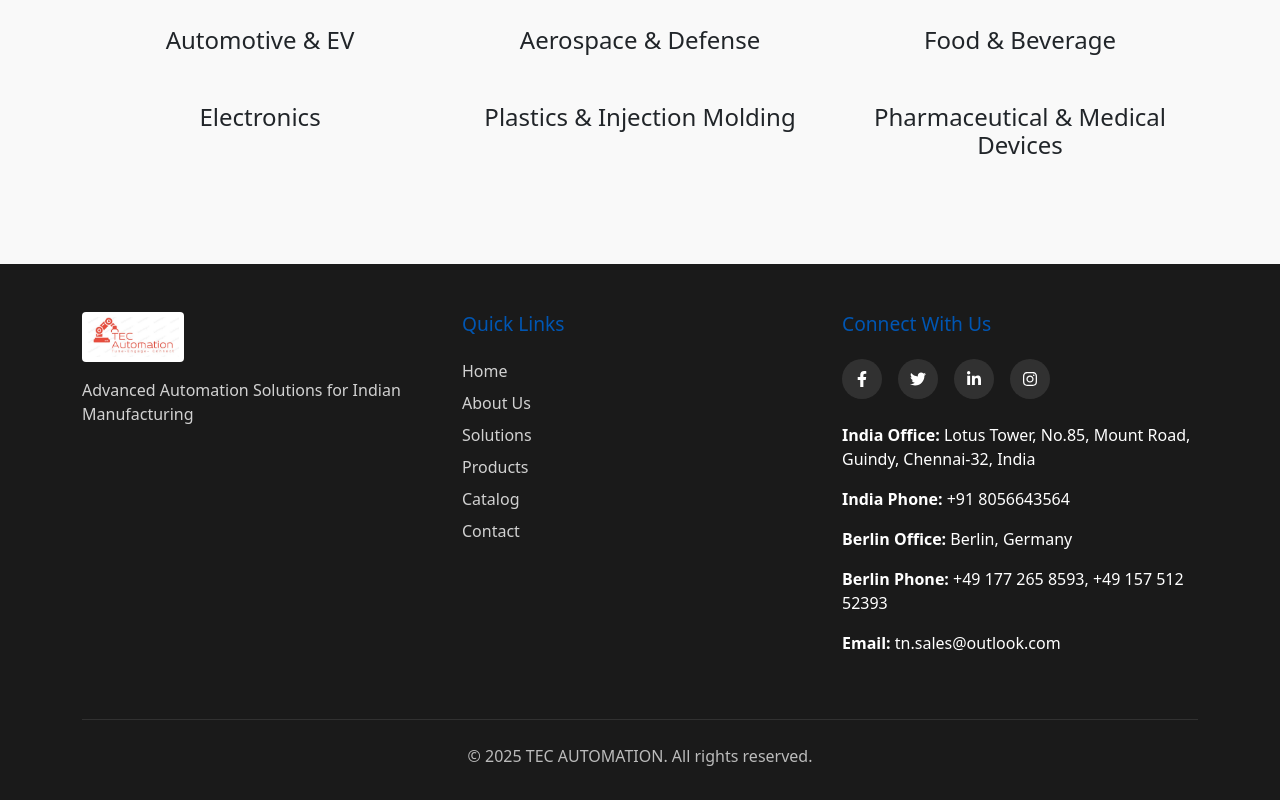
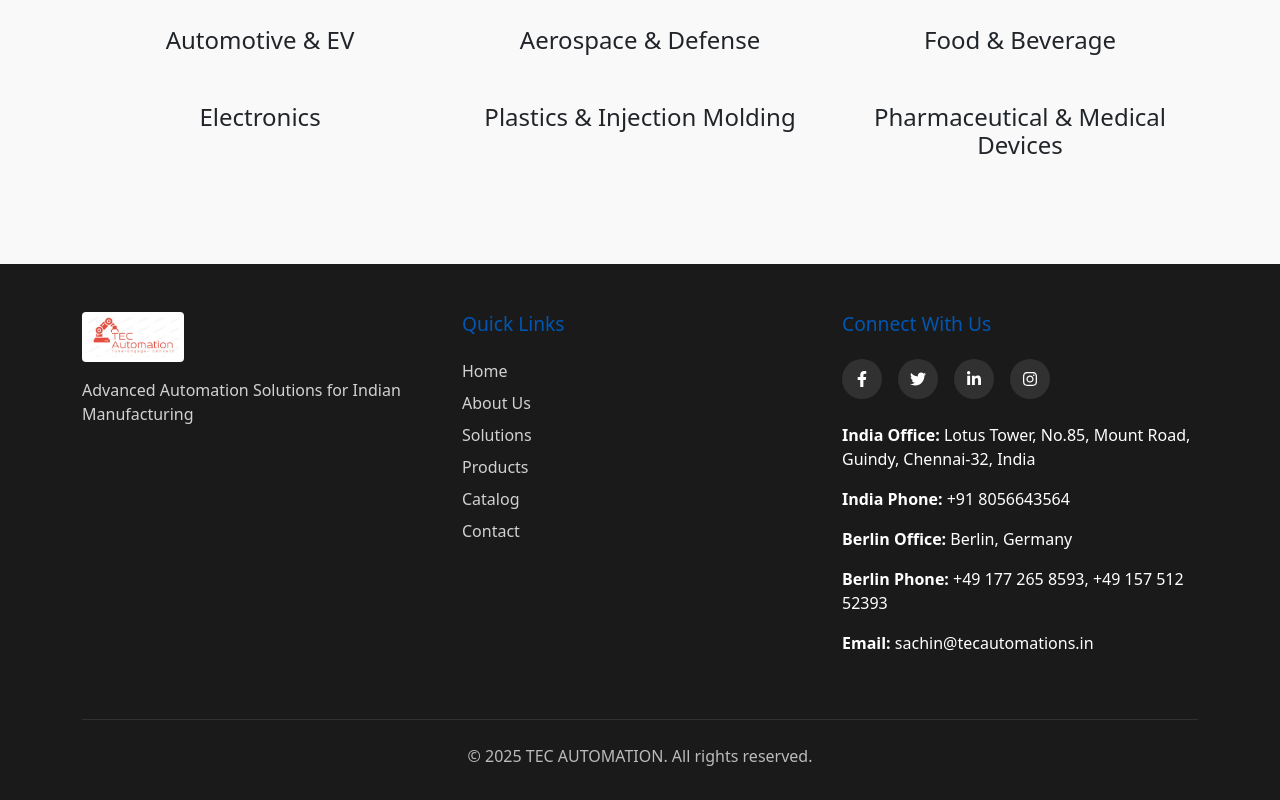
Before and after one commit to HariDarshan2321/tec-automation-solution, a React (Create React App) app: page /contact in a window 1280 px wide. Shown: the part 1771-2571 px from the top of the page. Built offline with nearby package versions, Linux system fonts and the light colour scheme.

Commit message:
Update Footer.js

```diff
--- a/src/components/layout/Footer.js
+++ b/src/components/layout/Footer.js
@@ -143,7 +143,7 @@ const Footer = () => {
                 <p><strong>India Phone:</strong> +91 8056643564</p>
                 <p><strong>Berlin Office:</strong> Berlin, Germany</p>
                 <p><strong>Berlin Phone:</strong> +49 177 265 8593, +49 157 512 52393</p>
-                <p><strong>Email:</strong> tn.sales@outlook.com</p>
+                <p><strong>Email:</strong> sachin@tecautomations.in</p>
               </div>
             </FooterSection>
           </Col>
```
